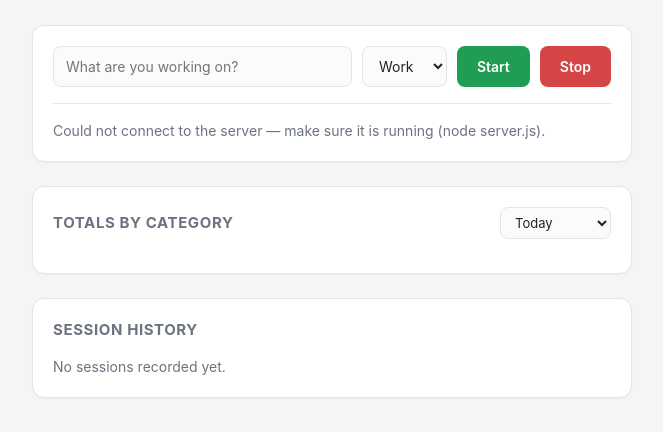
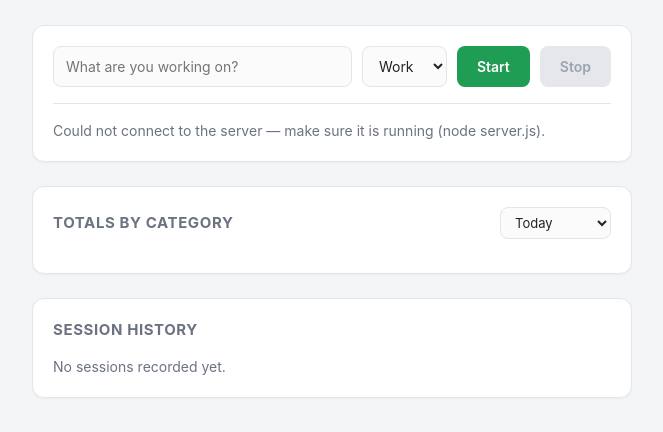
Before and after one commit to elenedzabiradze/productivity_app, a website: page index.html in a window 1280 px wide. Shown: the part 120-552 px from the top of the page, without its empty margins (308-971 px from the left). Drawn offline with Linux system fonts and the light colour scheme; no server answers.

Commit message:
Show Start/Stop as gray when disabled
Co-Authored-By: Claude Opus 5.5 <noreply@anthropic.com>

```diff
--- a/index.html
+++ b/index.html
@@ -119,7 +119,11 @@
     color: white;
   }
 
-  button:disabled {
+  /* #startBtn / #stopBtn are listed by name too: their own color rules above
+     are more specific than plain button:disabled and would otherwise win. */
+  button:disabled,
+  #startBtn:disabled,
+  #stopBtn:disabled {
     background: #e5e7eb;
     color: #9ca3af;
     cursor: not-allowed;
```
